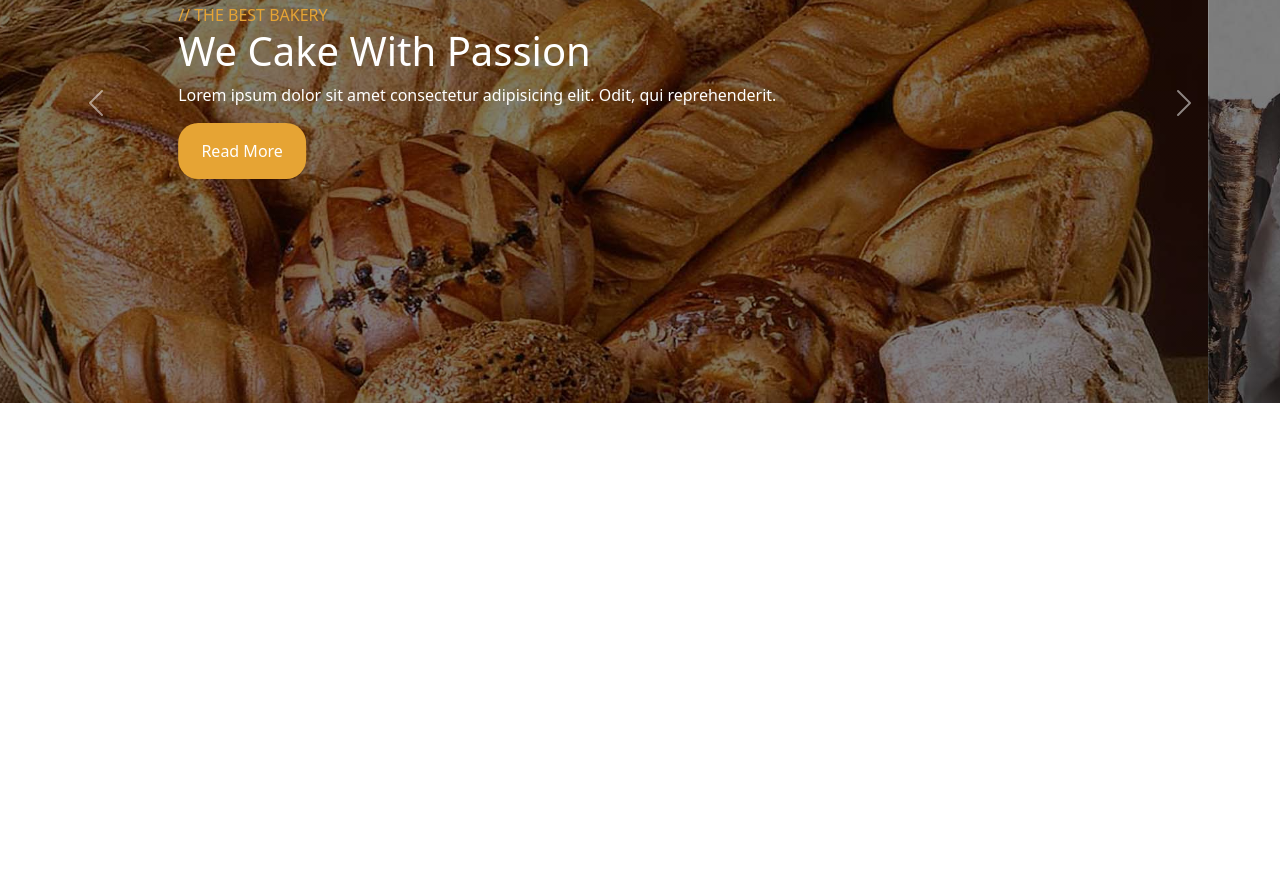
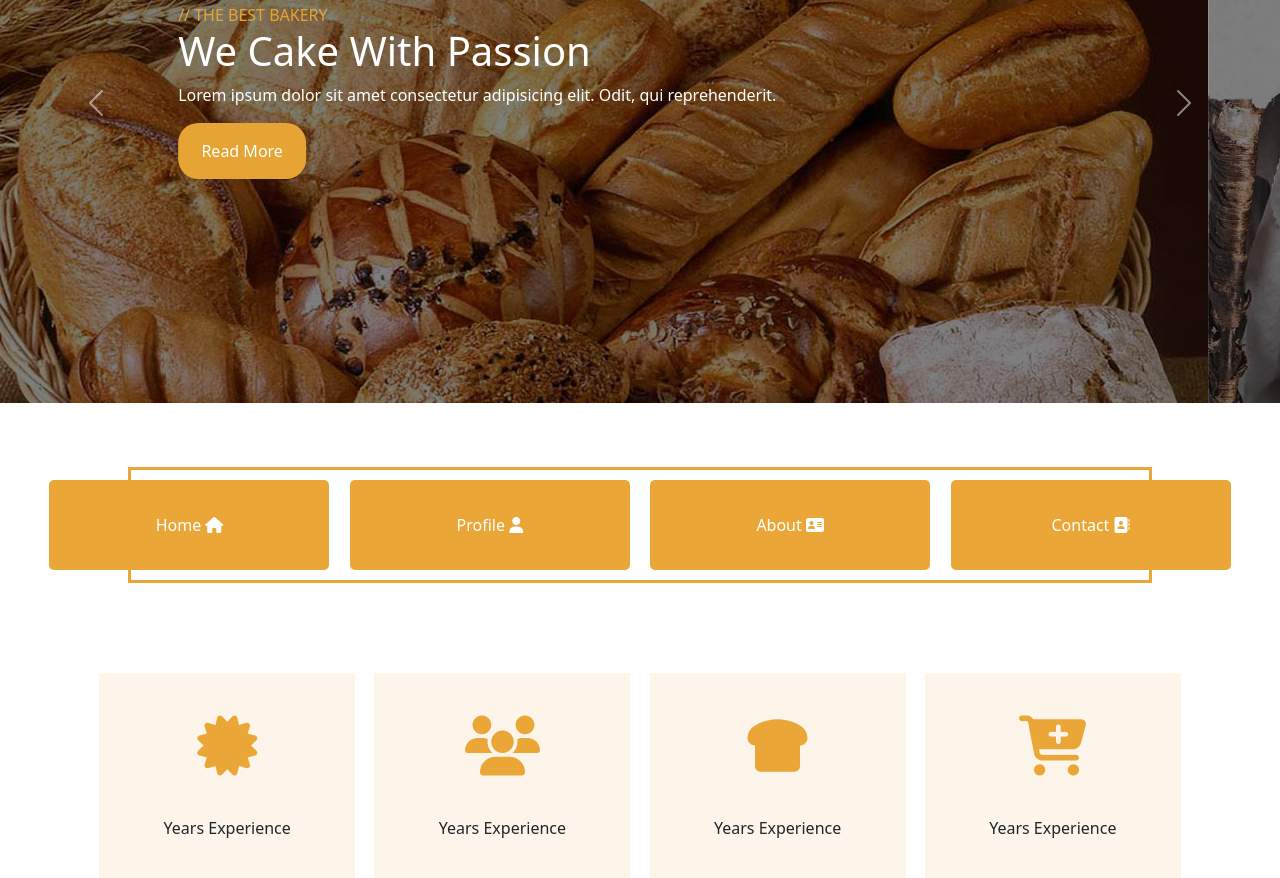
Before and after one commit to VitorLucas44/KadKer_Vitor, a website: page index.html in a window 1280 px wide. Shown: the part 297-1175 px from the top of the page. Before the commit the page ends 800 px from the top, so only its background shows below. Drawn offline with nearby package versions, Linux system fonts and the light colour scheme.

Commit message:
section1

```diff
--- a/index.html
+++ b/index.html
@@ -74,6 +74,62 @@
         </button>
       </div>
 
+      <section1>
+        <div class="accord">
+            <div class="orange1">
+                <button>Home <i class="fa-solid fa-house"></i></button>
+
+            </div>
+            <div class="orange1">
+                <button>Profile <i class="fa-solid fa-user"></i></button>
+
+            </div>
+            <div class="orange1">
+                <button>About <i class="fa-solid fa-address-card"></i></button>
+
+            </div>
+            <div class="orange1">
+                <button>Contact <i class="fa-solid fa-address-book"></i></button>
+
+            </div>
+        </div>
+
+
+      </section1>
+      <section2>
+        <div class="orangecar">
+            <div class="car1">
+                <i class="fa-solid fa-certificate"></i>
+                <span>Years Experience</span>
+                <i class="fa-brands fa-opera"></i>
+            </div>
+        </div>
+        <div class="orangecar">
+            <div class="car1">
+                <i class="fa-solid fa-users"></i>
+                <span>Years Experience</span>
+                <i class="fa-brands fa-opera"></i>
+            </div>
+        </div>
+        <div class="orangecar">
+            <div class="car1">
+                <i class="fa-solid fa-bread-slice"></i>
+                <span>Years Experience</span>
+                <i class="fa-brands fa-opera"></i>
+            </div>
+        </div>
+        <div class="orangecar">
+            <div class="car1">
+                <i class="fa-solid fa-cart-plus"></i>
+                <span>Years Experience</span>
+                <i class="fa-brands fa-opera"></i>
+            </div>
+        </div>
+</section2>
+
+
+
+
 
 
 <!-- JavaScript Bundle with Popper -->
--- a/public/sass/style.sass
+++ b/public/sass/style.sass
@@ -164,3 +164,59 @@ nav
                     color: white
                     height: 7vh
                     width: 10vw
+.accord
+    margin-top: 5%
+section1
+    display: flex
+    justify-content: center
+    .accord
+        border: 3px solid #eaa737
+        width: 80%
+        display: flex
+        justify-content: space-around
+        justify-content: center
+        .orange1
+            display: flex
+            justify-content: center
+            align-items: center
+            margin: 1%
+            button
+                background-color: #eaa737
+                color: white
+                width: 280px
+                height: 90px
+                border-radius: 5px
+                border: none
+section2
+    margin: 7%
+    display: flex
+    justify-content: center
+    justify-content: space-around
+    .orangecar
+        display: flex
+        justify-content: center
+        justify-content: space-around
+        height: 5px
+        transition: margin 0.2s ease-in-out
+        .car1
+            display: flex
+            justify-content: center
+            flex-direction: column
+            align-items: center
+            background-color: #fdf4ea
+            width: 20vw
+            height: 35vh
+            transition: 0.5s ease-in-out
+            i:nth-child(1)
+                padding: 40px
+                font-size: 60px
+                color: #eaa737
+            i
+                padding: 40px
+                font-size: 30px
+    .orangecar:hover
+        margin-top: -20px
+        .car1:hover
+            background-color: white
+            box-shadow: 0 0 5px 5px #eeeeeeaf
+            opacity: 0,10
```
Also changed, not shown: public/css/style.css, 1 other file.
